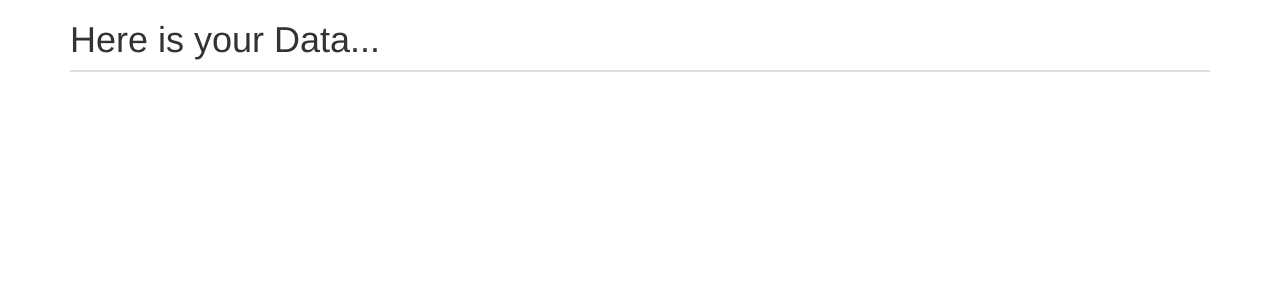
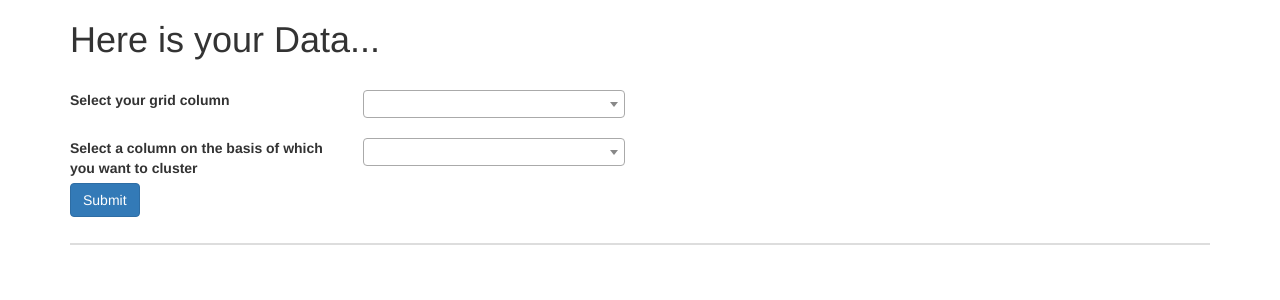
Before and after one commit to VarunBhandia/map_clustering_app, a Flask app: template templates/data.html in a window 1280 px wide. Shown: the part 52-352 px from the top of the page. Run offline with Flask 2, Linux system fonts and the light colour scheme; the template is opened without the code that fills it, so the values that code supplies are empty; some libraries are stand-ins or nearby versions.

Commit message:
Added selected columns features

```diff
--- a/app.py
+++ b/app.py
@@ -60,5 +60,23 @@
         return redirect('/')
 
 
+@app.route("/display_kml")
+def display_kml():
+    return render_template('display.html')
+
+
+@app.route("/save_grid_cluster_columns", methods=['GET', 'POST'])
+def save_grid_cluster_columns():
+    if request.method == 'POST':
+        grid_column = request.form["grid_column"]
+        cluster_column = request.form["cluster_column"]
+        print(grid_column)
+        print(cluster_column)
+
+        return render_template('index.html')
+    else:
+        return render_template('index.html')
+
+
 if __name__ == '__main__':
     app.run()
--- /dev/null
+++ b/static/css/style.css
@@ -0,0 +1,2 @@
+.select2-container {
+    width: 100% !important;}
--- a/templates/data.html
+++ b/templates/data.html
@@ -8,6 +8,7 @@
     <!-- Bootstrap CSS -->
     <link rel="stylesheet" href="https://maxcdn.bootstrapcdn.com/bootstrap/3.3.7/css/bootstrap.min.css">
     <link rel="stylesheet" type="text/css" href="https://cdn.datatables.net/1.10.19/css/dataTables.bootstrap.min.css">
+    <link rel="stylesheet" type="text/css" href="/static/css/style.css">
 
     <script src="https://ajax.googleapis.com/ajax/libs/jquery/3.4.0/jquery.min.js"></script>
     <script src="https://code.jquery.com/jquery-3.3.1.js"></script>
@@ -15,6 +16,9 @@
     <script src="https://stackpath.bootstrapcdn.com/bootstrap/4.3.1/js/bootstrap.min.js" ></script>
     <script type="text/javascript" charset="utf8" src="https://cdn.datatables.net/1.10.19/js/jquery.dataTables.min.js"></script>
     <script type="text/javascript" charset="utf8" src="https://cdn.datatables.net/1.10.19/js/dataTables.bootstrap.min.js"></script>
+    <link href="https://cdnjs.cloudflare.com/ajax/libs/select2/4.0.7/css/select2.min.css" rel="stylesheet" />
+    <script src="https://cdnjs.cloudflare.com/ajax/libs/select2/4.0.7/js/select2.min.js"></script>
+
     <script>
         $(document).ready( function () {
             $('#excel_data').DataTable();
@@ -79,6 +83,40 @@
     </nav>
     <h1>Here is your Data...</h1>
 
+    <br />
+    <form action="/save_grid_cluster_columns" method="POST">
+        <div class="row">
+        <div class="col-md-3">
+            <label>Select your grid column</label>
+        </div>
+        <div class="col-md-3">
+            <select class="grid-select" name="grid_column">
+                {% for names in collection[0] %}
+                    <option value="{{ names }}">{{ names }}</option>
+                {% endfor %}
+            </select>
+        </div>
+    </div>
+
+    <br />
+
+    <div class="row">
+        <div class="col-md-3">
+            <label>Select a column on the basis of which you want to cluster</label>
+        </div>
+            <div class="col-md-3">
+                <select class="cluster-select" name="cluster_column">
+                    {% for names in collection[0] %}
+                        <option value="{{ names }}">{{ names }}</option>
+                    {% endfor %}
+                </select>
+            </div>
+
+        </div>
+            <button type="submit" class="btn btn-primary"> Submit</button>
+
+    </form>
+    <br />
     <table id="excel_data" class="table table-striped table-bordered" style="width:100%">
         <thead>
         {% for names in collection[0] %}
@@ -99,7 +137,12 @@
 </div>
 
 <!-- Optional JavaScript -->
-
+<script>
+    $(document).ready(function() {
+        $('.cluster-select').select2();
+        $('.grid-select').select2();
+    });
+</script>
 
 <!-- jQuery first, then Popper.js, then Bootstrap JS -->
 </body>
--- a/templates/index.html
+++ b/templates/index.html
@@ -8,6 +8,7 @@
     <!-- Bootstrap CSS -->
     <link rel="stylesheet" href="https://maxcdn.bootstrapcdn.com/bootstrap/3.3.7/css/bootstrap.min.css">
     <link rel="stylesheet" type="text/css" href="https://cdn.datatables.net/1.10.19/css/dataTables.bootstrap.min.css">
+    <link rel="stylesheet" type="text/css" href="/static/css/style.css">
 
     <script src="https://ajax.googleapis.com/ajax/libs/jquery/3.4.0/jquery.min.js"></script>
     <script src="https://code.jquery.com/jquery-3.3.1.js"></script>
```
Also changed, not shown: templates/display.html (added, +40 -0 lines).
